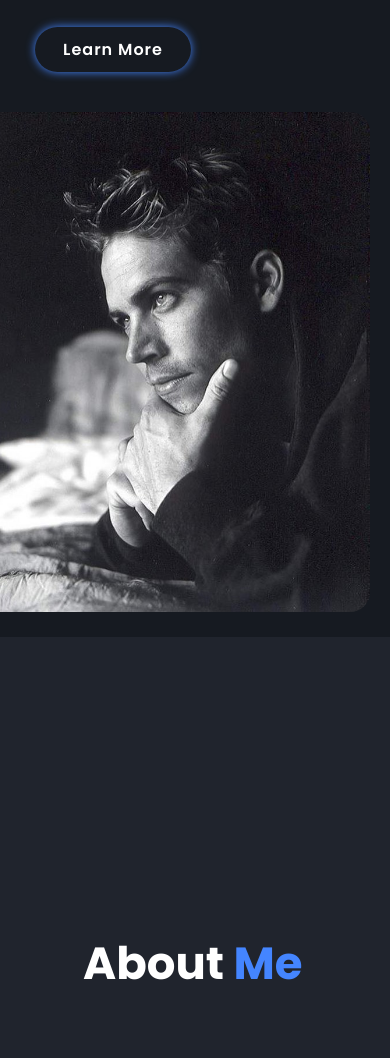
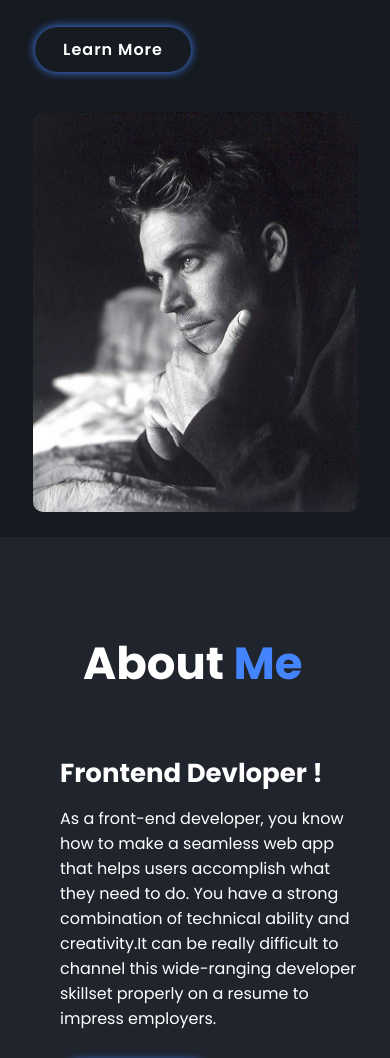
Before and after one commit to hasibursahed/responsive-website, a plain HTML site: page index.html in a window 390 px wide. Shown: the part 560-1618 px from the top of the page. Drawn offline with nearby package versions, Linux system fonts and the light colour scheme.

Commit message:
mycommit

```diff
--- a/css/style.css
+++ b/css/style.css
@@ -70,7 +70,7 @@ section{
 .paul-img{
     height:500px ;
     width:400px ;
-    border-radius: 20px;
+    border-radius: 10px;
     margin-right: 50px;
 
 
@@ -391,8 +391,11 @@ transition:.5s ease;
         font-size: 5rem;
     }
     .home-img img{
-        width: fit-content;
+        height: 400px;
+        width: 325px;
         margin-top: 4rem;
+        margin-left: 50px;
+
     }
     .services h2{
         margin-bottom: 3rem;
@@ -420,6 +423,7 @@ transition:.5s ease;
 
 
 
+
     }
     .about img{
 
@@ -433,6 +437,7 @@ transition:.5s ease;
     .about h2{
         margin-bottom: 70px;
         margin-left: 23px;
+
     }
     .about h3{
         justify-content: center;
@@ -442,9 +447,11 @@ transition:.5s ease;
         width: 300px;
         align-items: center;
         justify-content: center;
-        text-align: center;
+        text-align: start;
         margin-right: 70px;
         line-height: 25px;
+        margin-top: -200px;
+
 
     }
 
--- a/index.html
+++ b/index.html
@@ -55,7 +55,7 @@
       <div class="about-content">
         <h2 class="heading">About <span>Me</span></h2>
         <h3>Frontend Devloper !</h3>
-        <p>Lorem ipsum dolor sit amet, consectetur adipisicing elit. Molestias ut in magnam fugiat illo doloribus, nobis, cupiditate soluta accusantium itaque ad praesentium? Accusantium, itaque iusto laudantium magnam vitae nemo, aperiam quia magni aspernatur id fugit unde consequatur cupiditate quo eveniet sed quaerat autem voluptate. Veniam, voluptate?</p>
+        <p>As a front-end developer, you know how to make a seamless web app that helps users accomplish what they need to do. You have a strong combination of technical ability and creativity.It can be really difficult to channel this wide-ranging developer skillset properly on a resume to impress employers.</p>
         <a href="#" class="btn">Read More </a>
 
       </div>
```
